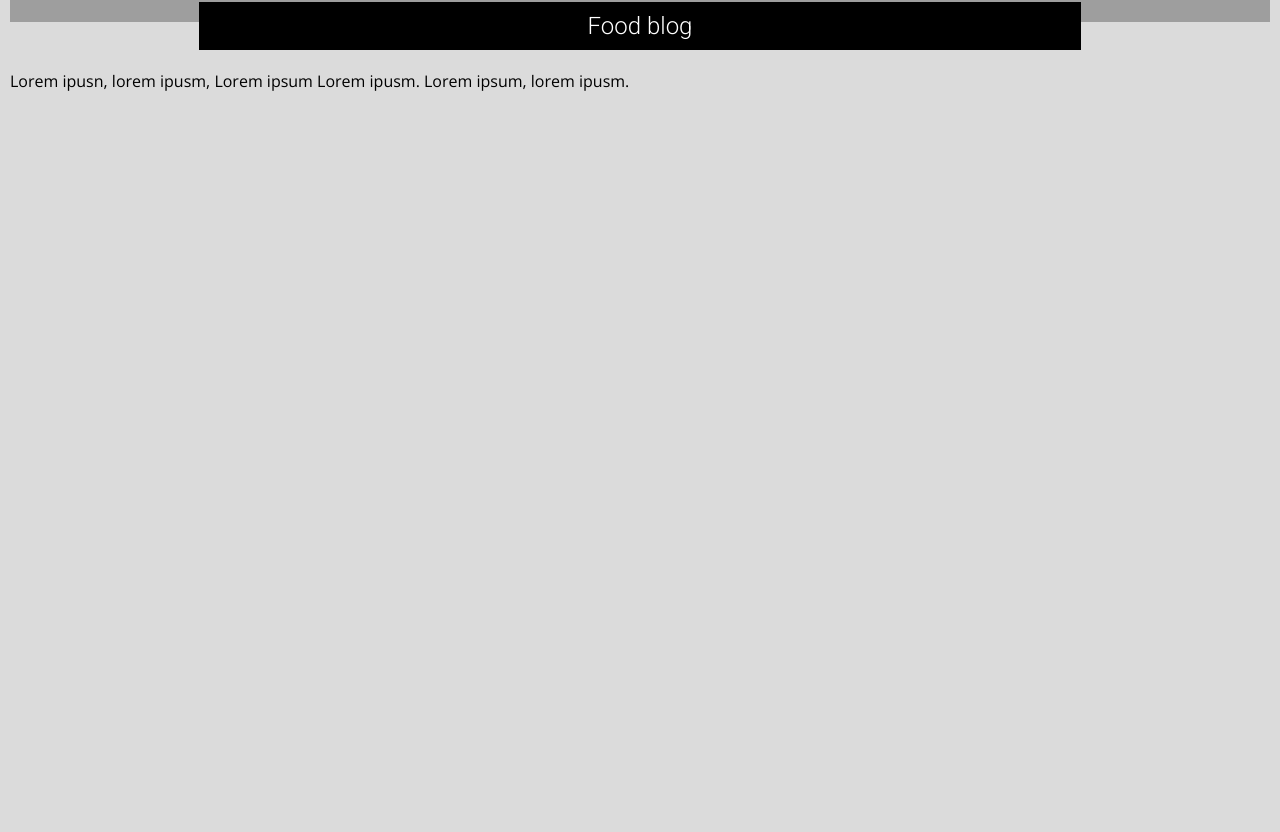
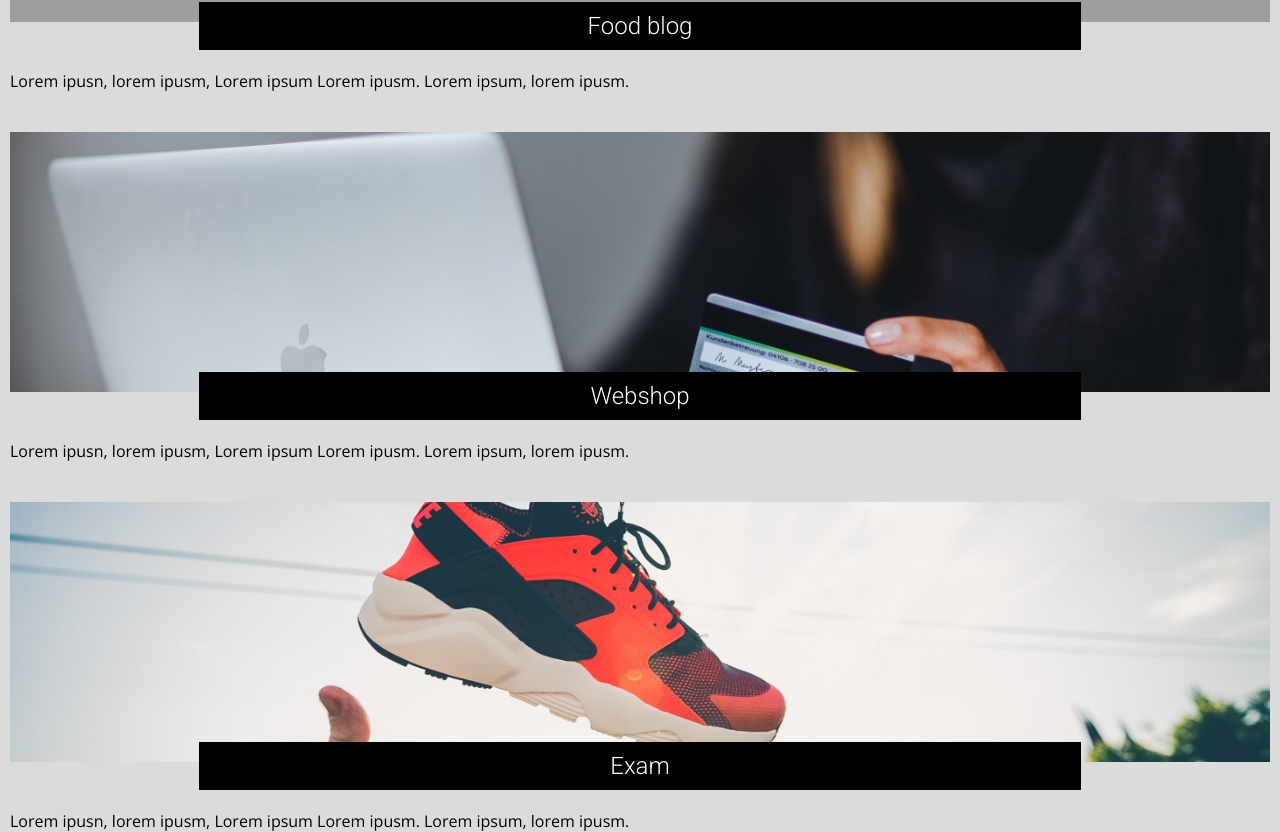
Before and after one commit to Janne-R/portfolio2, a React (Create React App) app: page / in a window 1280 px wide. Shown: the part 1056-1888 px from the top of the page. Before the commit the page ends 1148 px from the top, so only its background shows below. Built offline with nearby package versions, Linux system fonts and the light colour scheme; grey boxes are pictures that could not be loaded.

Commit message:
Latest project home done

```diff
--- a/src/components/LatestProjects.js
+++ b/src/components/LatestProjects.js
@@ -11,7 +11,7 @@ margin-top: -18px;
 `;
 
 const Block = styled.div`
-margin: 0 10px;
+margin:0px 10px 40px 10px;
 `;
 
 const ProjectTitle = styled.div`
@@ -44,6 +44,26 @@ const LatestProjects = () => {
         <p>Lorem ipusn, lorem ipusm, Lorem ipsum
           Lorem ipusm. Lorem ipsum, lorem ipusm. </p>
       </Block>
+      <Block>
+        <BackgroundImage img={"images/shop.jpg"} height={"260px"} />
+        <ProjectTitle>
+          <H2>
+            Webshop
+          </H2>
+        </ProjectTitle>
+        <p>Lorem ipusn, lorem ipusm, Lorem ipsum
+          Lorem ipusm. Lorem ipsum, lorem ipusm. </p>
+      </Block>
+      <Block>
+        <BackgroundImage img={"images/shoe.jpg"} height={"260px"} />
+        <ProjectTitle>
+          <H2>
+            Exam
+          </H2>
+        </ProjectTitle>
+        <p>Lorem ipusn, lorem ipusm, Lorem ipsum
+          Lorem ipusm. Lorem ipsum, lorem ipusm. </p>
+      </Block>
     </>
   );
 };
```
Also changed, not shown: public/images/shoe.jpg (added), public/images/shop.jpg (added).
